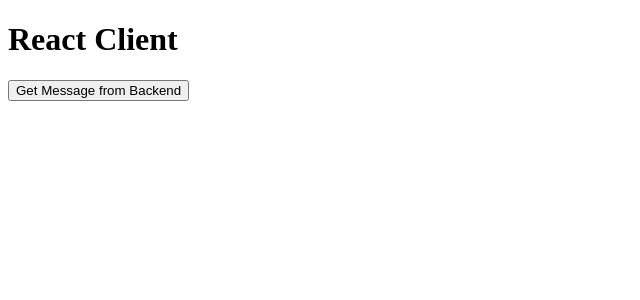
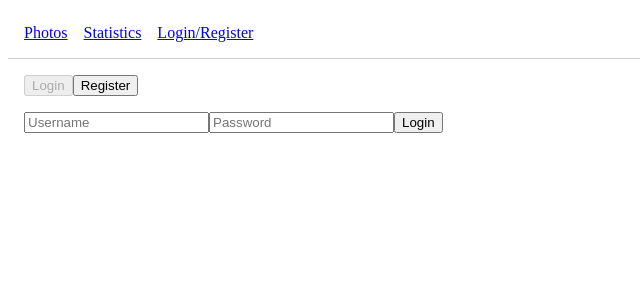
Before and after one commit to claudiomacedofernandes/MERN_TEST, a React (Create React App) app in the folder client/: page /user in a window 1280 px wide. Shown: the top 300 px of the page, without its empty margins (0-640 px from the left). Built offline with nearby package versions, Linux system fonts and the light colour scheme.

Commit message:
add client auth and routing

```diff
--- a/client/src/App.tsx
+++ b/client/src/App.tsx
@@ -1,25 +1,44 @@
-import React, { useState } from 'react';
+import React from 'react';
+import { BrowserRouter as Router, Route, Switch, Link, Redirect } from 'react-router-dom';
 
-function App() {
-  const [message, setMessage] = useState('');
+import { AuthProvider } from './contexts/AuthContext';
+import Photos from './components/Photos';
+import Statistics from './components/Statistics';
+import User from './components/User';
 
-  const fetchMessage = async () => {
-    try {
-      const response = await fetch('http://localhost:3001/api/message');
-      const data = await response.json();
-      setMessage(data.message);
-    } catch (error) {
-      console.error('Error fetching message:', error);
-    }
+const App: React.FC = () => {
+  // For demo, simple login state from localStorage or null
+  const [user, setUser] = React.useState<string | null>(localStorage.getItem('username'));
+
+  // Handler to update user state (for login/logout later)
+  const handleUserChange = (username: string | null) => {
+    if (username) localStorage.setItem('username', username);
+    else localStorage.removeItem('username');
+    setUser(username);
   };
 
   return (
-    <div>
-      <h1>React Client</h1>
-      <button onClick={fetchMessage}>Get Message from Backend</button>
-      <p>{message}</p>
-    </div>
+    <AuthProvider>
+      <Router>
+        <header style={{ display: 'flex', gap: '1rem', padding: '1rem', borderBottom: '1px solid #ccc' }}>
+          <Link to="/">Photos</Link>
+          <Link to="/statistics">Statistics</Link>
+          <Link to="/user">{user ?? 'Login/Register'}</Link>
+        </header>
+
+        <main style={{ padding: '1rem' }}>
+          <Switch>
+            <Route exact path="/" component={Photos} />
+            <Route path="/statistics" component={Statistics} />
+            <Route path="/user" >
+              <User user={user} onUserChange={handleUserChange} />
+            </Route>
+            <Redirect to="/" />
+          </Switch>
+        </main>
+      </Router>
+    </AuthProvider>
   );
-}
+};
 
 export default App;
--- /dev/null
+++ b/client/src/api/auth.ts
@@ -0,0 +1,44 @@
+
+import axios from 'axios';
+
+const API_URL = 'http://localhost:3001/api/auth';
+
+interface AuthResponse {
+  token: string;
+  username: string;
+  role: string;
+}
+
+interface AuthRequestForm {
+  username: string;
+  password: string;
+  role: string;
+}
+
+export const loginUser = async (formData: AuthRequestForm): Promise<AuthResponse> => {
+  const res = await axios.post(`${API_URL}/login`, formData);
+
+  if (!res.data) {
+    throw new Error('Login failed');
+  }
+
+  if (!res.data.user) {
+    throw new Error(res.data.message);
+  }
+
+  return res.data.user;
+};
+
+export const registerUser = async (formData: AuthRequestForm): Promise<AuthResponse> => {
+  const res = await axios.post(`${API_URL}/register`, formData);
+
+  if (!res.data) {
+    throw new Error('Registration failed');
+  }
+
+  if (!res.data.user) {
+    throw new Error(res.data.message);
+  }
+
+  return res.data.user;
+};
--- /dev/null
+++ b/client/src/components/Login.tsx
@@ -0,0 +1,50 @@
+import React, { useState } from 'react';
+import { useAuth } from '../contexts/AuthContext';
+import { loginUser } from '../api/auth';
+
+interface LoginProps {
+    onLogin: (username: string, role: string) => void;
+}
+
+const Login: React.FC<LoginProps> = ({ onLogin }) => {
+    const { login } = useAuth();
+    const [username, setUsername] = useState('');
+    const [password, setPassword] = useState('');
+    const [error, setError] = useState<string | null>(null);
+
+    const handleSubmit = async (e: React.FormEvent) => {
+        e.preventDefault();
+        setError(null);
+
+        try {
+            const { token, role } = await loginUser({ username, password, role: "" });
+            login(token, username, role);
+            onLogin(username, role);
+        } catch (err) {
+            setError('Invalid credentials');
+        }
+    };
+
+    return (
+        <form onSubmit={handleSubmit}>
+            <input
+                type="text"
+                placeholder="Username"
+                value={username}
+                onChange={(e) => setUsername(e.target.value)}
+                required
+            />
+            <input
+                type="password"
+                placeholder="Password"
+                value={password}
+                onChange={(e) => setPassword(e.target.value)}
+                required
+            />
+            <button type="submit">Login</button>
+            {error && <p style={{ color: 'red' }}>{error}</p>}
+        </form>
+    );
+};
+
+export default Login;
--- /dev/null
+++ b/client/src/components/Photos.tsx
@@ -0,0 +1,7 @@
+import React from 'react';
+
+const Photos: React.FC = () => {
+  return <div>Photos Component</div>;
+};
+
+export default Photos;
--- /dev/null
+++ b/client/src/components/Register.tsx
@@ -0,0 +1,38 @@
+import React, { useState } from 'react';
+import { useAuth } from '../contexts/AuthContext';
+import { registerUser } from '../api/auth';
+
+interface RegisterProps {
+    onRegister: (username: string, role: string) => void;
+}
+
+const Register: React.FC<RegisterProps> = ({ onRegister }) => {
+    const { login } = useAuth();
+    const [formData, setFormData] = useState({ username: '', password: '', role: 'user' });
+
+    const handleChange = (e: React.ChangeEvent<HTMLInputElement>) => {
+        setFormData({ ...formData, [e.target.name]: e.target.value.trim() });
+    };
+
+    const handleSubmit = async (e: React.FormEvent) => {
+        e.preventDefault();
+        try {
+            const { token, username, role } = await registerUser(formData);
+            login(token, username, role);
+            onRegister(username, role);
+        } catch (err) {
+            console.error('Registration failed:', err);
+        }
+    };
+
+    return (
+        <form onSubmit={handleSubmit}>
+            <h2>Register</h2>
+            <input type="text" name="username" placeholder="Username" onChange={handleChange} required />
+            <input type="password" name="password" placeholder="Password" onChange={handleChange} required />
+            <button type="submit">Register</button>
+        </form>
+    );
+};
+
+export default Register;
--- /dev/null
+++ b/client/src/components/Statistics.tsx
@@ -0,0 +1,7 @@
+import React from 'react';
+
+const Statistics: React.FC = () => {
+  return <div>Statistics Component</div>;
+};
+
+export default Statistics;
--- /dev/null
+++ b/client/src/components/User.tsx
@@ -0,0 +1,54 @@
+import React, { useState, useEffect } from 'react';
+import Login from './Login';
+import Register from './Register';
+
+interface UserProps {
+  user: string | null;
+  onUserChange: (username: string | null, role?: string) => void;
+}
+
+const User: React.FC<UserProps> = ({ user, onUserChange }) => {
+  const [role, setRole] = useState<string | null>(null);
+  const [tab, setTab] = useState<'login' | 'register'>('login');
+
+  useEffect(() => {
+    const storedRole = localStorage.getItem('role');
+    if (storedRole) setRole(storedRole);
+  }, [user]);
+
+  const handleLogout = () => {
+    localStorage.removeItem('username');
+    localStorage.removeItem('role');
+    onUserChange(null);
+  };
+
+  if (user) {
+    return (
+      <div>
+        <h2>Welcome, {user}!</h2>
+        <p>Role: {role ?? 'N/A'}</p>
+        <button onClick={handleLogout}>Logout</button>
+      </div>
+    );
+  }
+
+  return (
+    <div>
+      <div style={{ marginBottom: '1rem' }}>
+        <button onClick={() => setTab('login')} disabled={tab === 'login'}>
+          Login
+        </button>
+        <button onClick={() => setTab('register')} disabled={tab === 'register'}>
+          Register
+        </button>
+      </div>
+      {tab === 'login' ? (
+        <Login onLogin={(username, role) => onUserChange(username, role)} />
+      ) : (
+        <Register onRegister={(username, role) => onUserChange(username, role)} />
+      )}
+    </div>
+  );
+};
+
+export default User;
--- /dev/null
+++ b/client/src/contexts/AuthContext.tsx
@@ -0,0 +1,47 @@
+import React, { createContext, useContext, useState, ReactNode } from 'react';
+
+interface AuthContextType {
+  token: string | null;
+  username: string | null;
+  role: string | null;
+  login: (token: string, username: string, role: string) => void;
+  logout: () => void;
+}
+
+export const AuthContext = createContext<AuthContextType | undefined>(undefined);
+
+export const AuthProvider = ({ children }: { children: ReactNode }) => {
+  const [token, setToken] = useState<string | null>(localStorage.getItem('token'));
+  const [username, setUsername] = useState<string | null>(localStorage.getItem('username'));
+  const [role, setRole] = useState<string | null>(localStorage.getItem('role'));
+
+  const login = (token: string, username: string, role: string) => {
+    localStorage.setItem('token', token);
+    localStorage.setItem('username', username);
+    localStorage.setItem('role', role);
+    setToken(token);
+    setUsername(username);
+    setRole(role);
+  };
+
+  const logout = () => {
+    localStorage.removeItem('token');
+    localStorage.removeItem('username');
+    localStorage.removeItem('role');
+    setToken(null);
+    setUsername(null);
+    setRole(null);
+  };
+
+  return (
+    <AuthContext.Provider value={{ token, username, role, login, logout }}>
+      {children}
+    </AuthContext.Provider>
+  );
+};
+
+export const useAuth = () => {
+  const context = useContext(AuthContext);
+  if (!context) throw new Error('useAuth must be used within an AuthProvider');
+  return context;
+};
```
Also changed, not shown: client/package.json (+7 -1 lines), 1 other file (tests, documents, lock files or other folders).
